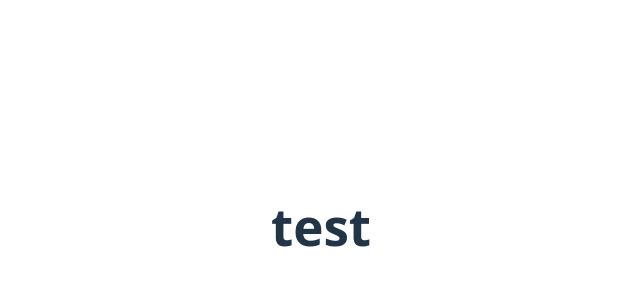
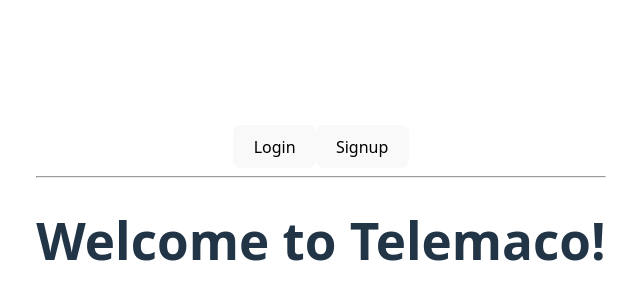
Before and after one commit to AdamFariello/capStone_FrontEnd, a React app: page / in a window 1280 px wide. Shown: the part 174-474 px from the top of the page, without its empty margins (319-959 px from the left). Built offline with nearby package versions, Linux system fonts and the light colour scheme; the HTML template or start-up script is replaced by a standard one.

Commit message:
Created main page, and connected both signup and login page to it

```diff
--- a/src/App.jsx
+++ b/src/App.jsx
@@ -5,12 +5,13 @@ import { Routes, Route } from "react-router-dom";
 import LoginPage from "./pages/login";
 import SignupPage from "./pages/signup";
 import UserProfile from "./pages/userProfile";
+import MainPage from './pages/mainPage';
 
 function App() {
 
   return (<>
     <Routes>
-      <Route path="/" element={<h1>test</h1>} />
+      <Route path="/" element={<MainPage />} />
       <Route path="/login" element={<LoginPage />} />
       <Route path="/signup" element={<SignupPage />} />
 
--- /dev/null
+++ b/src/pages/mainPage.jsx
@@ -0,0 +1,17 @@
+import { Link, useNavigate } from "react-router-dom";
+
+export default function MainPage() {
+    const navigate = useNavigate();
+    return(<>
+        <div>
+            <button onClick={() => navigate(`/login`)}>Login</button>
+            <button onClick={() => navigate(`/signup`)}>Signup</button>
+            <hr className="solid" />
+        </div>
+
+        <h1>Welcome to Telemaco!</h1>
+        <br />
+
+
+    </>)
+}
```
